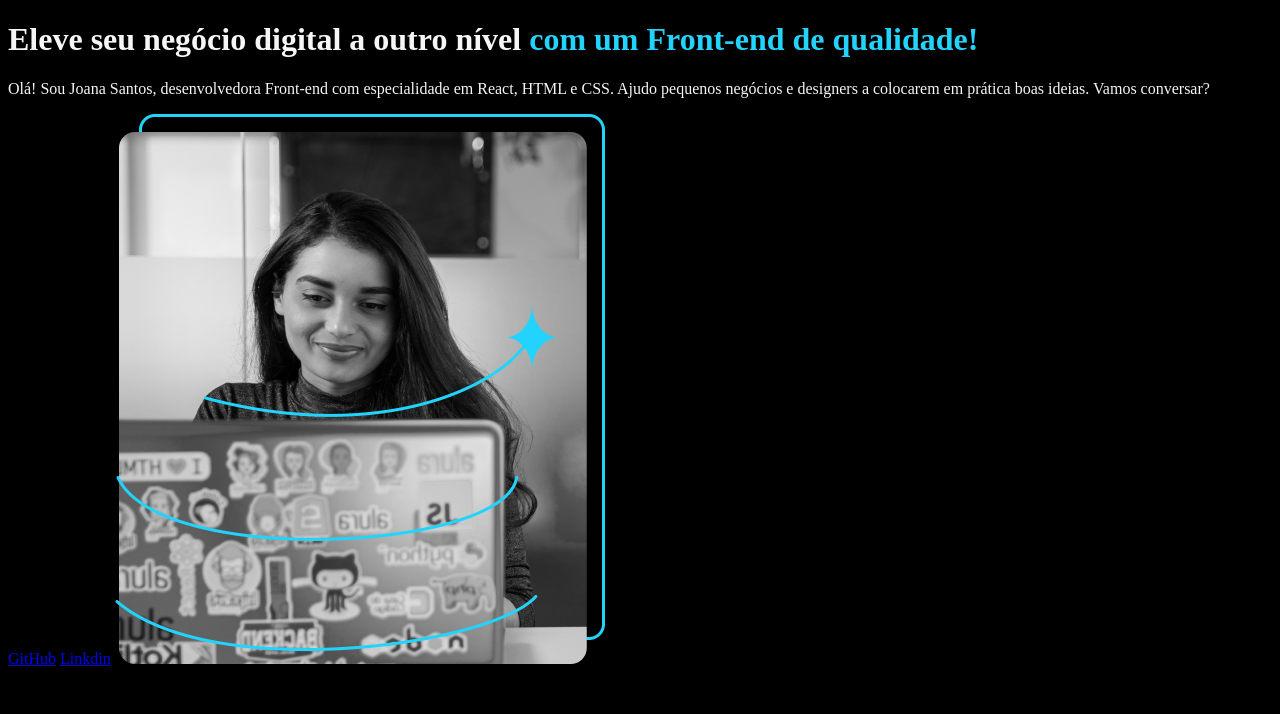
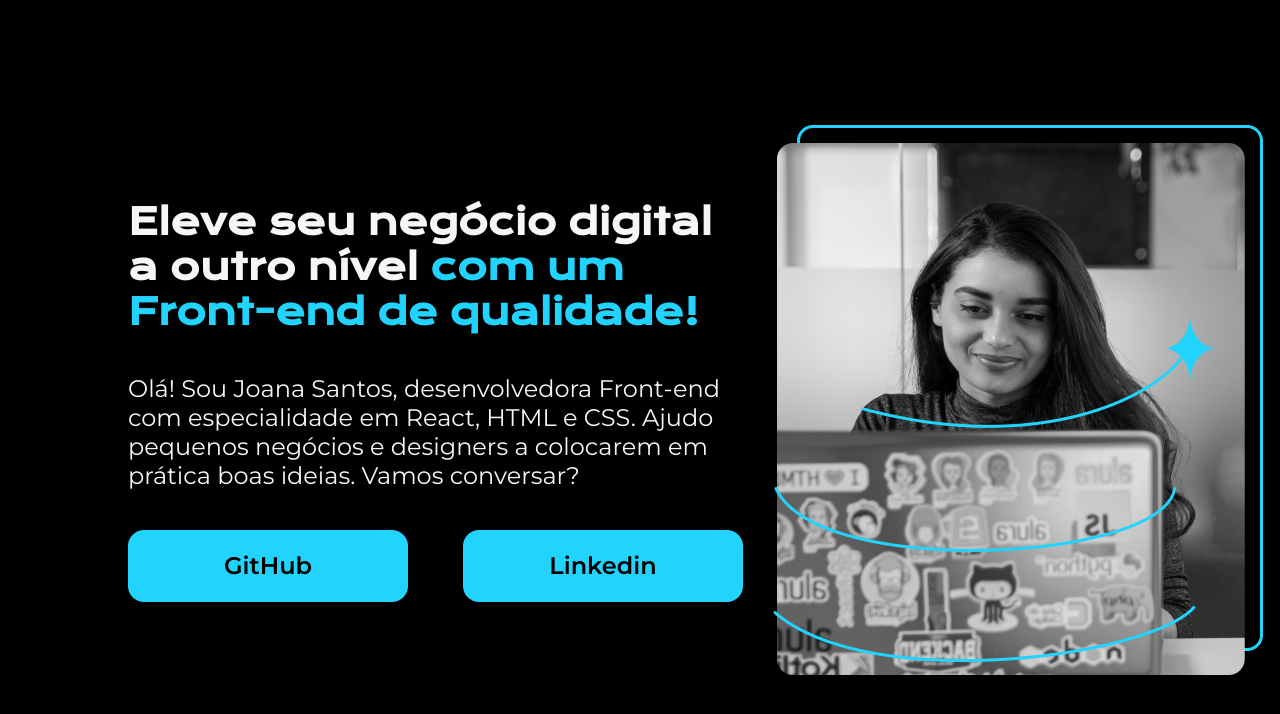
Before and after one commit to nayanesenhorinha/paginaApresentacao, a plain HTML site: page index.html in a window 1280 px wide. Drawn offline with nearby package versions, Linux system fonts and the light colour scheme.

Commit message:
Add files via upload

```diff
--- a/index.html
+++ b/index.html
@@ -7,15 +7,19 @@
     <link rel="stylesheet" href="style.css">
 </head>
 <body>
-    <main>
-        <h1>
-            Eleve seu negócio digital a outro nível <span>com um Front-end de qualidade!</span>
-        </h1>
-        <p>
-            Olá! Sou Joana Santos, desenvolvedora Front-end com especialidade em <span>React, HTML e CSS</span>. Ajudo pequenos negócios e designers a colocarem em prática boas ideias. Vamos conversar?
-        </p>
-        <a href="https://github.com/nayanesenhorinha">GitHub</a>
-        <a href="https://www.linkedin.com/nayanesenhorinha">Linkdin</a>
+    <main class="apresentacao">
+        <section class="apresentacao__conteudo">
+            <h1 class="apresentacao__conteudo__titulo">
+                Eleve seu negócio digital a outro nível <strong class="titulo-destaque">com um Front-end de qualidade!</strong>
+            </h1>
+            <p class="apresentacao__conteudo__texto">
+                Olá! Sou Joana Santos, desenvolvedora Front-end com especialidade em React, HTML e CSS. Ajudo pequenos negócios e designers a colocarem em prática boas ideias. Vamos conversar?
+            </p>
+            <div class="apresentacao__conteudo__links">
+                <a class="apresentacao__conteudo__links__link" href="https://github.com/NOMEUSUARIO">GitHub</a>
+                <a class="apresentacao__conteudo__links__link" href="https://www.linkedin.com/NOMEUSUARIO">Linkedin</a>
+            </div>
+        </section>
         <img src="img.png" alt="Foto de Joana Santos"/>
     </main>
 </body>
--- a/style.css
+++ b/style.css
@@ -1,14 +1,63 @@
-/*
-seletor {
-    propriedade: valor;
+@import url('https://fonts.googleapis.com/css2?family=Krona+One&family=Montserrat:wght@400;600&display=swap');
+
+* {
+    margin: 0;
+    padding: 0;
+
 }
-*/
 
 body {
+    height: 100vh;
+    box-sizing: border-box;
     background-color: #000;
     color: #f6f6f6;
+    display: flex;
+    align-items: center;
 }
 
-h1 > span {
+.titulo-destaque {
     color: #22D4FD;
 }
+
+.apresentacao {
+    margin: 10%;
+    display: flex;
+    align-items: center;
+    justify-content: space-between;
+    gap: 30px;
+}
+
+.apresentacao__conteudo{
+    width: 615px;
+    display: flex;
+    flex-direction: column;
+    gap: 40px;
+}
+
+.apresentacao__conteudo__titulo {
+    font-size: 36px;
+    font-family: "Krona One", sans-serif;
+}
+
+.apresentacao__conteudo__texto {
+    font-size: 24px;
+    font-family: "Montserrat", sans-serif;
+}
+
+.apresentacao__conteudo__links  {
+    display: flex;
+    justify-content: space-between;
+}
+
+.apresentacao__conteudo__links__link {
+    background-color: #22D4FD;
+    width: 280px;
+    text-align: center;
+    border-radius: 16px;
+    font-size: 24px;
+    padding: 21.5px 0;
+    text-decoration: none;
+    color: #000;
+    font-family: "Montserrat", sans-serif;
+    font-weight: 600;
+}
```
